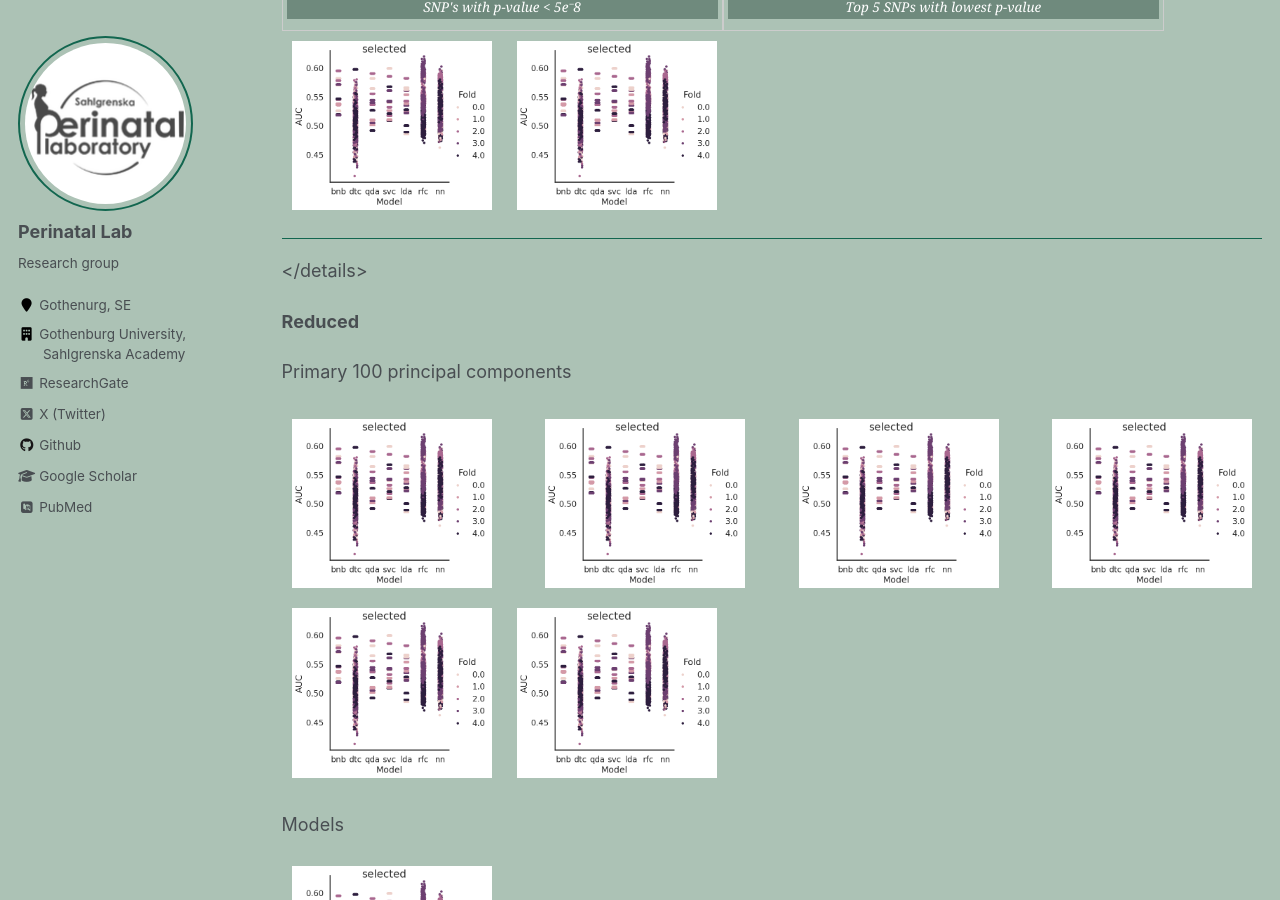
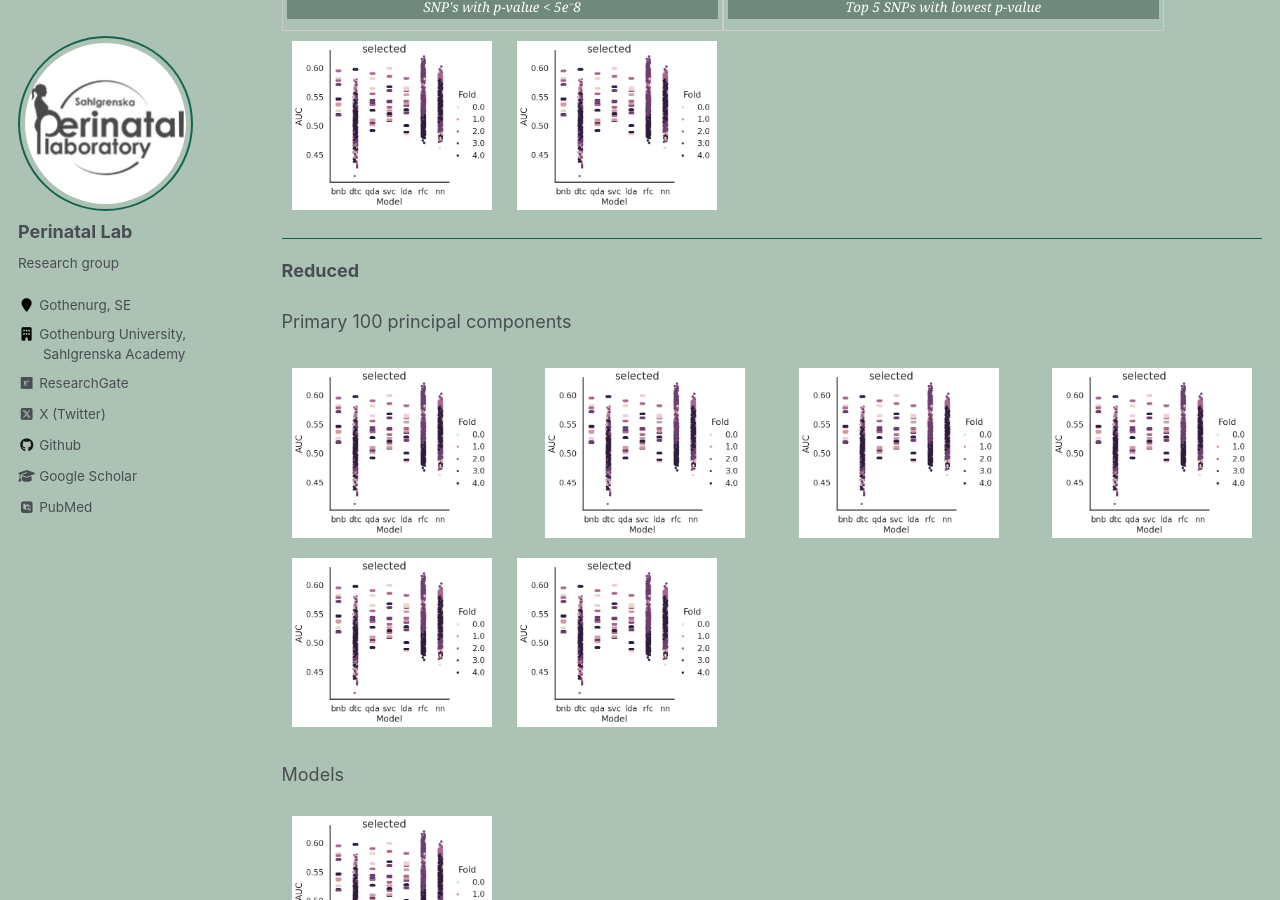
Before and after one commit to hedvigsun/perinatallab, a Jekyll site: the page built from _conferences/2024-01-26-GSM.md, in a window 1280 px wide and 900 px high, scrolled down 1759 px. Built offline with Jekyll 4.4.1, drawn with Linux system fonts in a browser that asks for light colours; some web fonts are replaced; formulas are drawn with MathJax 3.

Commit message:
Update 2024-01-26-GSM.md

```diff
--- a/_conferences/2024-01-26-GSM.md
+++ b/_conferences/2024-01-26-GSM.md
@@ -100,7 +100,6 @@ Top 5 SNPs with lowest p-value
 </body>
 </html>
 ---------
-</details> <br>
 
 **Reduced** <br>
 
```
